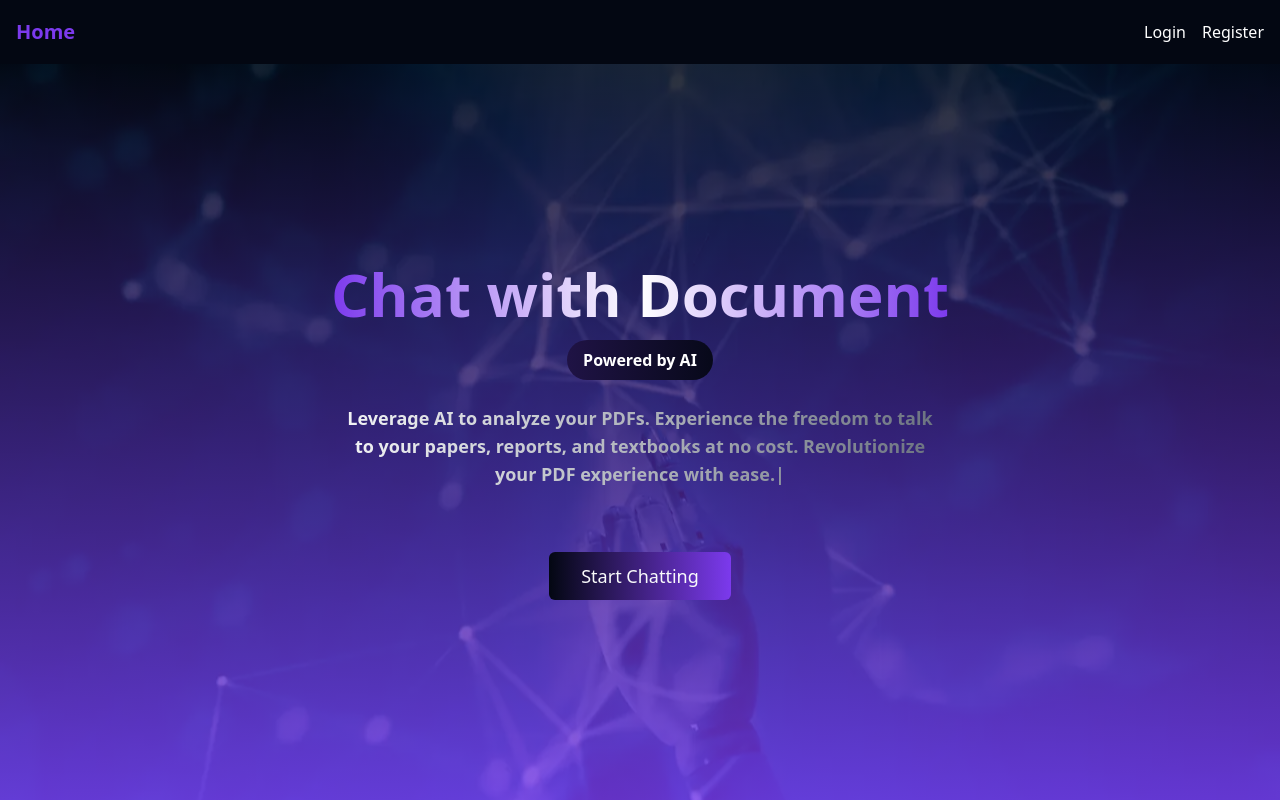
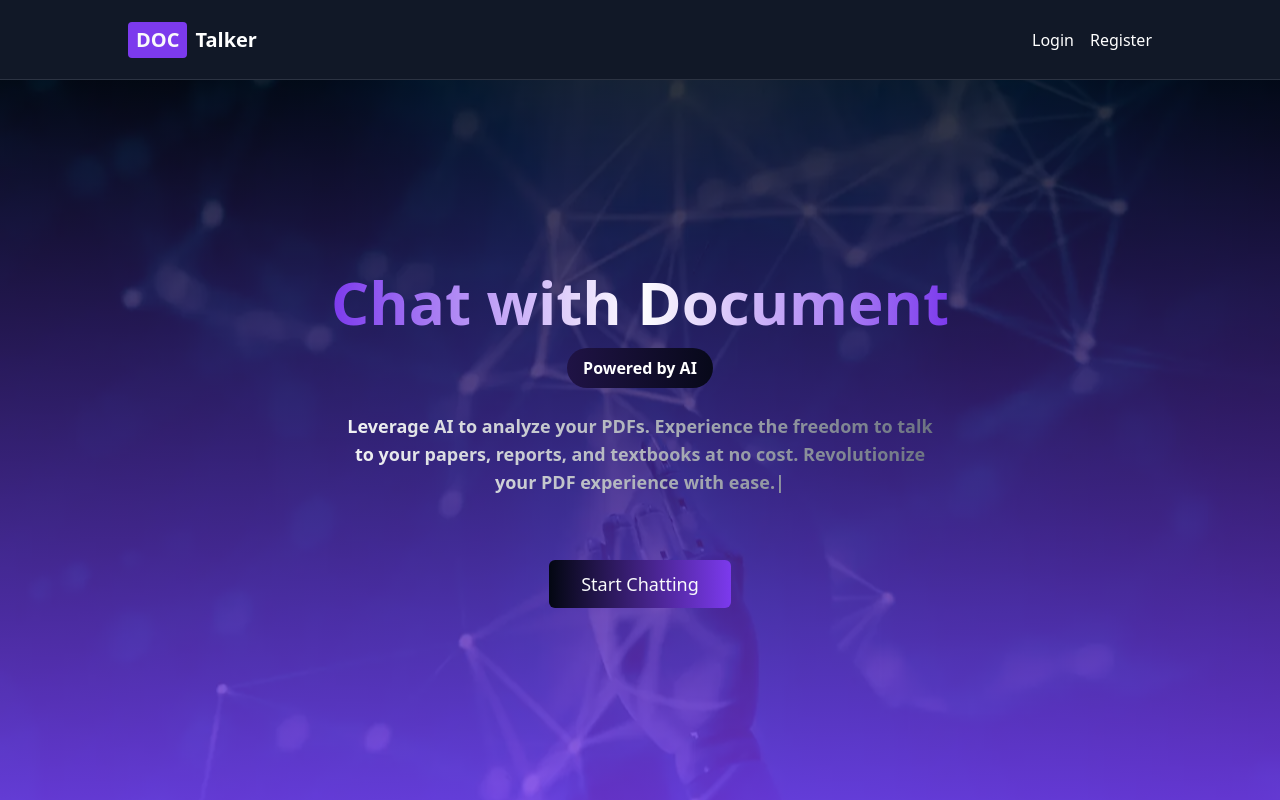
Before and after one commit to Peter3Khalil/doctalker, a Next.js app: page / in a window 1280 px wide. Built offline with nearby package versions, Linux system fonts and the light colour scheme.

Commit message:
:sparkles: Creating Features Section

```diff
--- a/src/app/globals.css
+++ b/src/app/globals.css
@@ -48,6 +48,21 @@
     --ring: 263.4 70% 50.4%;
   }
 }
+::-webkit-scrollbar {
+  width: 8px;
+  height: 8px;
+}
+
+::-webkit-scrollbar-thumb {
+  background: hsl(var(--primary));
+  border-radius: 9999px;
+}
+
+
+::-webkit-scrollbar-track {
+  background: hsl(var(--foreground)/.8);
+}
+
 .hero{
   background-image: url('/hero.webp');
   background-size: cover;
--- a/src/app/page.tsx
+++ b/src/app/page.tsx
@@ -1,41 +1,16 @@
 'use client';
-import TypingEffect from '@/components/ui/Animation/TypingEffect';
-import { Button } from '@/components/ui/button';
+import Hero from '@/components/Hero';
+import Header from '@/components/Header';
+import Features from '@/components/Features';
 export default function Home(): JSX.Element {
   return (
     <main className="min-h-full w-full">
-      <header className="h-16 bg-foreground text-background shadow-md">
-        <div className="flex h-full items-center justify-between px-4">
-          <div className="text-xl font-bold text-primary">Home</div>
-          <div className="flex items-center space-x-4">
-            <button className="btn">Login</button>
-            <button className="btn">Register</button>
-          </div>
-        </div>
-      </header>
-      <div className="h-[calc(100svh-4rem)] overflow-auto">
-        <section
-          className="hero relative flex h-full flex-col items-center"
-        >
-          <article className="absolute left-0 top-0 z-10 flex h-full w-full flex-col items-center justify-center px-12 text-center">
-            <div className="flex flex-col items-center gap-4">
-              <h1 className="text-3xl font-bold text-transparent md:text-6xl bg-gradient-to-r from-primary via-background to-primary bg-clip-text">
-                Chat with Document
-              </h1>
-              <span className="shrink-0 rounded-full animate-gradient px-4 py-2 text-md font-bold text-background">
-                Powered by AI
-              </span>
-            </div>
-            <TypingEffect delay={30} className="mt-6 w-full min-h-[120px] md:min-h-[100px] overflow-auto break-words bg-gradient-to-r from-secondary to-muted-foreground bg-clip-text text-md font-semibold text-transparent md:w-[600px] md:text-lg">
-              Leverage AI to analyze your PDFs. Experience the freedom to talk
-              to your papers, reports, and textbooks at no cost. Revolutionize
-              your PDF experience with ease.
-            </TypingEffect>
-            <Button className="mt-12 bg-gradient-to-l from-primary to-foreground px-8 py-6 text-lg transition-all duration-500 ease-in-out hover:scale-110">
-              Start Chatting
-            </Button>
-          </article>
-        </section>
+      <Header />
+      <div className="h-[calc(100svh-5rem)] overflow-auto bg-foreground">
+        <Hero />
+        <Features />
+        <Features />
+        <Features />
       </div>
     </main>
   );
--- /dev/null
+++ b/src/components/Animation/Reveal.tsx
@@ -0,0 +1,38 @@
+'use client'
+import React, { FC, useEffect, useRef } from 'react'
+import { motion, useAnimation, useInView } from 'framer-motion'
+interface ComponentProps extends React.ComponentProps<typeof motion.div> {
+  delay?: number
+  duration?: number
+}
+const Reveal: FC<ComponentProps> = ({ children, className, duration = 1, delay = 0.07, ...props }) => {
+  const ref = useRef<HTMLDivElement>(null)
+  const controls = useAnimation()
+  const isInView = useInView(ref, {
+    once: true,
+    margin: '-10px',
+  })
+  useEffect(() => {
+    if (isInView) {
+      controls.start('visible')
+    }
+  }, [isInView])
+  return (
+    <motion.div
+      variants={{
+        hidden: { opacity: 0, x: '-50%' },
+        visible: { opacity: 1, x: 0 },
+      }}
+      initial={'hidden'}
+      animate={controls}
+      transition={{ duration, delay }}
+      ref={ref}
+      className={className}
+      {...props}
+    >
+      {children}
+    </motion.div>
+  )
+}
+
+export default Reveal
--- /dev/null
+++ b/src/components/Features.tsx
@@ -0,0 +1,44 @@
+import Image from 'next/image';
+import React, { FC } from 'react';
+import { Button } from './ui/button';
+import Reveal from './Animation/Reveal';
+interface ComponentProps extends React.HTMLProps<HTMLDivElement> {}
+const Features: FC<ComponentProps> = ({ className, ...props }) => {
+  return (
+    <Reveal>
+      <section className="min-h-full px-6 py-12 lg:px-20">
+        <article className="flex min-h-full flex-col items-center gap-10 rounded-lg bg-accent-foreground px-6 py-12 text-accent lg:px-16">
+          <h2 className="text-center text-xl font-bold lg:text-3xl">
+            Understand PDF documents effortlessly with AI.
+          </h2>
+          <div className="flex h-auto w-full flex-col gap-6 lg:h-[400px] lg:flex-row">
+            <div className="h-[300px] w-full rounded-2xl bg-foreground/20 p-6 backdrop-blur-3xl lg:h-full lg:flex-1">
+              <div className="relative h-full w-full rounded-[inherit]">
+                <Image
+                  src="/hero.webp"
+                  alt="Feature"
+                  layout="fill"
+                  className="absolute left-0 top-0 h-full w-full rounded-[inherit] object-cover object-center"
+                />
+              </div>
+            </div>
+            <div className="flex flex-1 flex-col justify-center gap-3">
+              <h3 className="text-2xl font-bold">Extract Key Points</h3>
+              <p className="text-sm text-muted/70">
+                Transform the way you read and comprehend PDF content. Summarize
+                lengthy passages, extract key information, and quickly locate
+                what you need. Say hello to an efficient and hassle-free
+                document comprehension journey.
+              </p>
+              <Button className="mt-12 w-fit bg-gradient-to-l from-primary to-foreground px-8 py-6 text-lg transition-all duration-500 ease-in-out hover:scale-110">
+                Start Chatting
+              </Button>
+            </div>
+          </div>
+        </article>
+      </section>
+    </Reveal>
+  );
+};
+
+export default Features;
--- /dev/null
+++ b/src/components/Header.tsx
@@ -0,0 +1,29 @@
+import { cn } from '@/lib/utils';
+import React, { FC } from 'react';
+interface ComponentProps extends React.HTMLProps<HTMLDivElement> {}
+const Header: FC<ComponentProps> = ({ className, ...props }) => {
+  return (
+    <header
+      className={cn(
+        'h-20 border-b border-muted-foreground/30 bg-accent-foreground text-background',
+        className,
+      )}
+      {...props}
+    >
+      <div className="flex h-full items-center justify-between px-6 md:px-12 lg:px-32">
+        <div className="flex items-center gap-2 text-lg font-bold md:text-xl">
+          <span className="rounded bg-primary px-2 py-1 text-primary-foreground">
+            DOC
+          </span>
+          <span className="text-background">Talker</span>
+        </div>
+        <div className="flex items-center space-x-4">
+          <button className="btn">Login</button>
+          <button className="btn">Register</button>
+        </div>
+      </div>
+    </header>
+  );
+};
+
+export default Header;
--- /dev/null
+++ b/src/components/Hero.tsx
@@ -0,0 +1,40 @@
+import React, { FC } from 'react';
+import TypingEffect from '@/components/Animation/TypingEffect';
+import { Button } from '@/components/ui/button';
+import { cn } from '@/lib/utils';
+interface ComponentProps extends React.HTMLProps<HTMLDivElement> {}
+const Hero: FC<ComponentProps> = ({ className, ...props }) => {
+  return (
+    <section className="hero relative flex h-full flex-col items-center">
+      <article
+        className={cn(
+          'absolute left-0 top-0 z-10 flex h-full w-full flex-col items-center justify-center px-6 text-center',
+          className,
+        )}
+        {...props}
+      >
+        <div className="flex flex-col items-center gap-4">
+          <h1 className="bg-gradient-to-r from-primary via-background to-primary bg-clip-text text-3xl font-bold text-transparent md:text-6xl">
+            Chat with Document
+          </h1>
+          <span className="animate-gradient shrink-0 rounded-full px-4 py-2 text-md font-bold text-background">
+            Powered by AI
+          </span>
+        </div>
+        <TypingEffect
+          delay={30}
+          className="mt-6 min-h-[120px] w-full overflow-auto break-words bg-gradient-to-r from-secondary to-muted-foreground bg-clip-text text-md font-semibold text-transparent md:min-h-[100px] md:w-[600px] md:text-lg"
+        >
+          Leverage AI to analyze your PDFs. Experience the freedom to talk to
+          your papers, reports, and textbooks at no cost. Revolutionize your PDF
+          experience with ease.
+        </TypingEffect>
+        <Button className="mt-12 bg-gradient-to-l from-primary to-foreground px-8 py-6 text-lg transition-all duration-500 ease-in-out hover:scale-110">
+          Start Chatting
+        </Button>
+      </article>
+    </section>
+  );
+};
+
+export default Hero;
```
Also changed, not shown: .eslintrc.json, src/components/Animation/TypingEffect.tsx (renamed from src/components/ui/Animation/TypingEffect.tsx).
